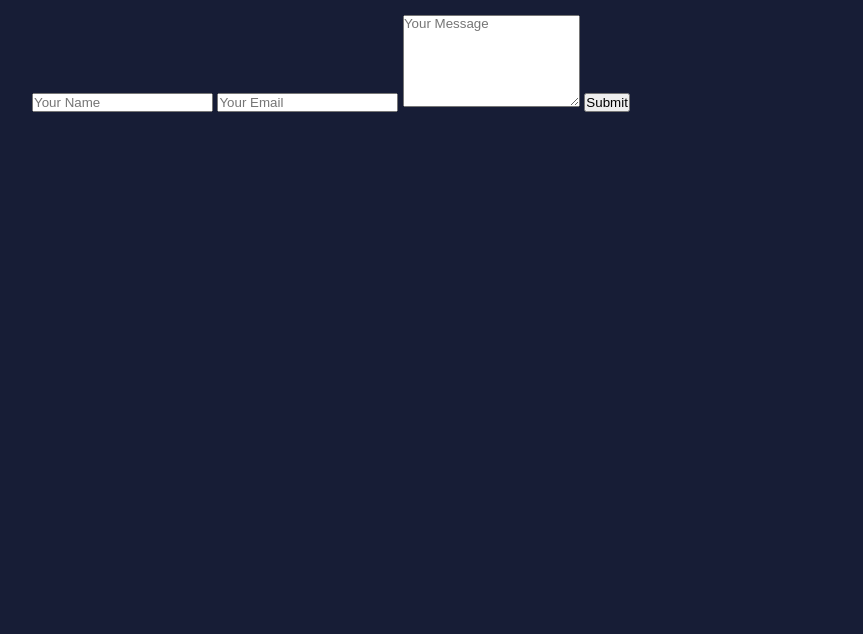
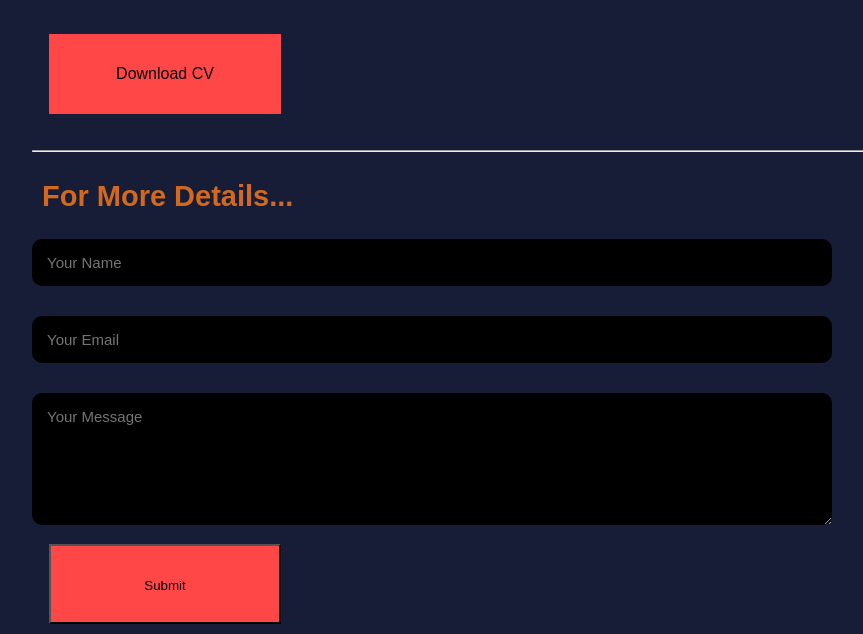
Before and after one commit to NarutCharlie/project, a plain HTML site: page contact.html in a window 1280 px wide. Shown: the part 268-902 px from the top of the page, without its empty margins (96-959 px from the left). Before the commit the page ends 800 px from the top, so only its background shows below. Drawn offline with Linux system fonts and the light colour scheme.

Commit message:
27/03/23

```diff
--- a/contact.html
+++ b/contact.html
@@ -30,14 +30,21 @@
                         <a href="#"><i class="fa-brands fa-github fa-fade fa-sg" style="color:#d4d0d0;"></i></a>
                         <a href="#"><i class="fa-brands fa-twitter fa-fade fa-sg" style="color: #d4d0d0;"></i></a>
                     </div>
+                    <div id="cv">
+                     <a href="./5_6336963613747578878.pdf" download class="btn btn2">Download CV</a>
+                    </div>
                 </div>
                 <div class="contactright">
                     <br>
+                    <br>
+                    <hr>
+                    <br>
+                    <h1 class="details">For More Details... </h1>
                     <form action="">
                         <input type="text" name="Name" placeholder="Your Name" required>
                         <input type="email" name="Email" placeholder="Your Email" required>
                         <textarea name="Message" rows="6" placeholder="Your Message"></textarea>
-                        <button type="submit">Submit</button>
+                        <button type="submit" class="btn btn2">Submit</button>
                     </form>
                 </div>
             </div>
--- a/style.css
+++ b/style.css
@@ -206,14 +206,6 @@ h1{
     padding-right:17px;
     font-size: 26px;
 }
-/* .socialicons a i{
-    padding-left: 14px;
-    padding-right: 0%;
-    font-size: 35px;
-    transition: transform 0.5s color 0.5s;;
-    margin-top: 3%;
-    color: #d4d0d0;
-} */
 .contactleft{
     flex-basis: 90%;
 }
@@ -237,3 +229,34 @@ h1{
     color: rgb(187, 35, 35) !important; /* Set hover icon color */
     transform: translateY(-9px);
 }
+.btn.btn2{
+    display: inline-block;
+    background: #ff4747;
+    margin-top: 4%;
+    margin-left: 17px;
+    height: 10vh;
+    width: 29vh;
+    text-align: center;
+    line-height: 10vh;
+}
+.contactright form{
+    width: 1vh;
+}
+form input, form textarea{
+    width: 100vh;
+    border: 0;
+    outline: none;
+    background: #000;
+    padding: 15px;
+    margin: 15px 0;
+    color: #025c72;
+    font-size: 15px;
+    border-radius: 10px;
+}
+.details {
+    font-size: 29px;
+    font-weight: 600;
+    margin-top:1%;
+    padding-bottom: 1%;
+    color: chocolate;
+}
```
Also changed, not shown: 1 other file.
